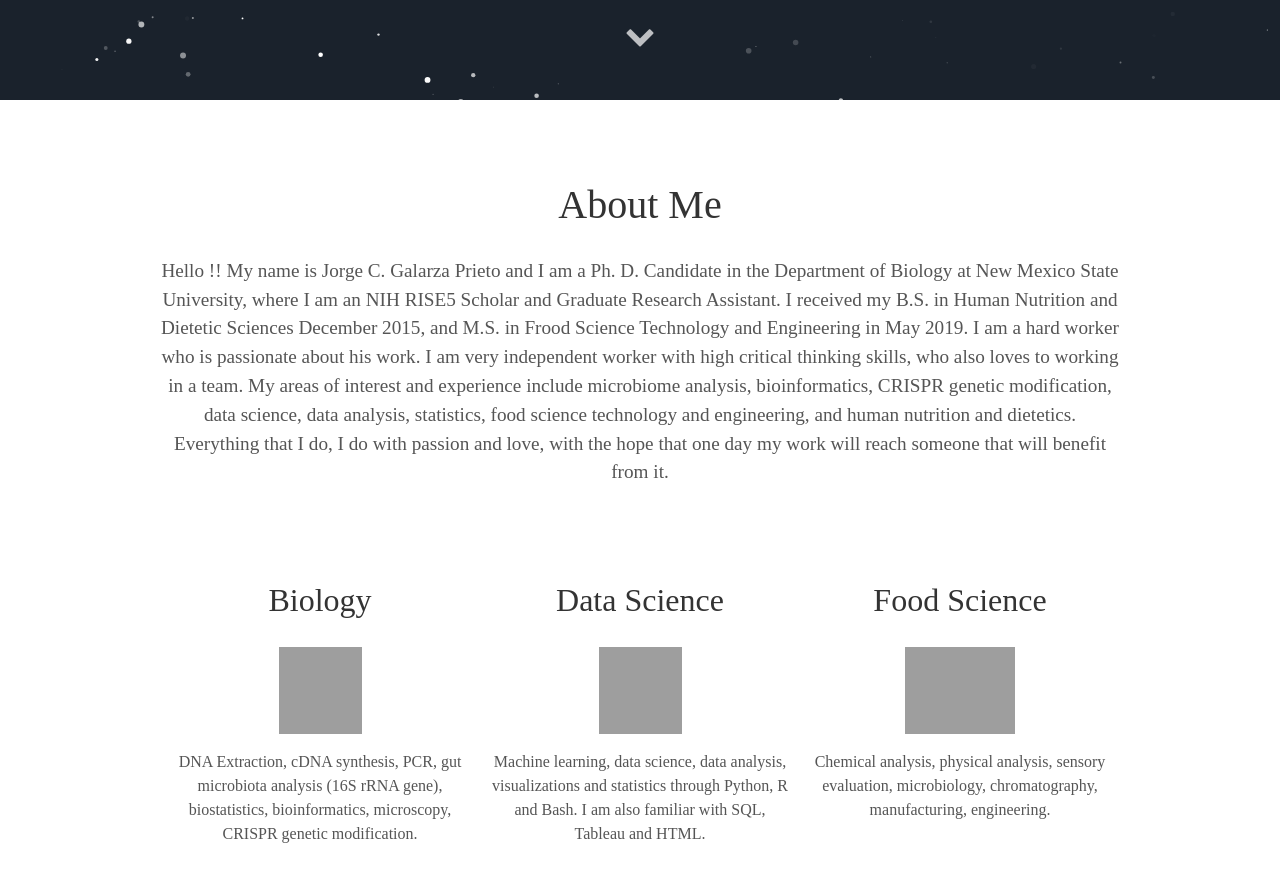
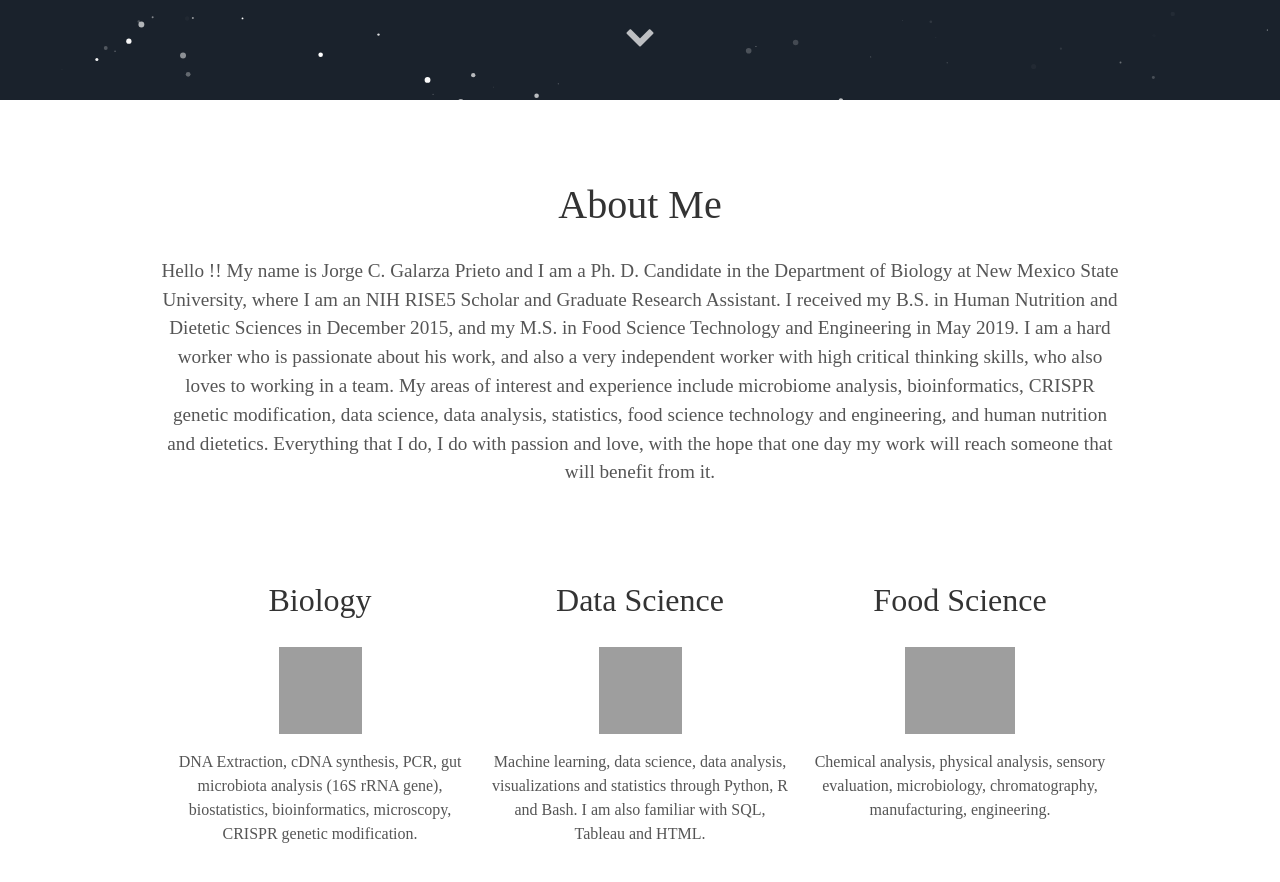
Before and after one commit to jorgegalarza1/jorgegalarza1.github.io, a Jekyll site: the page built from index.html, in a window 1280 px wide and 900 px high, scrolled down 800 px, cut to the strip 0-882 px from the top of the window. Built offline with Jekyll 4.4.1, drawn with Linux system fonts in a browser that asks for light colours; some web fonts are replaced; grey boxes are pictures that could not be loaded.

Commit message:
Update _config.yml

```diff
--- a/_config.yml
+++ b/_config.yml
@@ -6,7 +6,7 @@ description: Jekyll Theme Minimal Resume
 
 # User settings
 username: Jorge C. Galarza Prieto
-user_description: Hello !! My name is Jorge C. Galarza Prieto and I am a Ph. D. Candidate in the Department of Biology at New Mexico State University, where I am an NIH RISE5 Scholar and Graduate Research Assistant. I received my B.S. in Human Nutrition and Dietetic Sciences December 2015, and M.S. in Frood Science Technology and Engineering in May 2019. I am a hard worker who is passionate about his work. I am very independent worker with high critical thinking skills, who also loves to working in a team. My areas of interest and experience include microbiome analysis, bioinformatics, CRISPR genetic modification, data science, data analysis, statistics, food science technology and engineering, and human nutrition and dietetics. Everything that I do, I do with passion and love, with the hope that one day my work will reach someone that will benefit from it.
+user_description: Hello !! My name is Jorge C. Galarza Prieto and I am a Ph. D. Candidate in the Department of Biology at New Mexico State University, where I am an NIH RISE5 Scholar and Graduate Research Assistant. I received my B.S. in Human Nutrition and Dietetic Sciences in December 2015, and my M.S. in Food Science Technology and Engineering in May 2019. I am a hard worker who is passionate about his work, and also a very independent worker with high critical thinking skills, who also loves to working in a team. My areas of interest and experience include microbiome analysis, bioinformatics, CRISPR genetic modification, data science, data analysis, statistics, food science technology and engineering, and human nutrition and dietetics. Everything that I do, I do with passion and love, with the hope that one day my work will reach someone that will benefit from it.
 user_title: Biology | Data Science and Analytics | Statistics | Food Science Technology and Engineering | Human Dietetics
 email: jorge_galarza_1@outlook.com
 # twitter_username: lorem_ipsum
```
